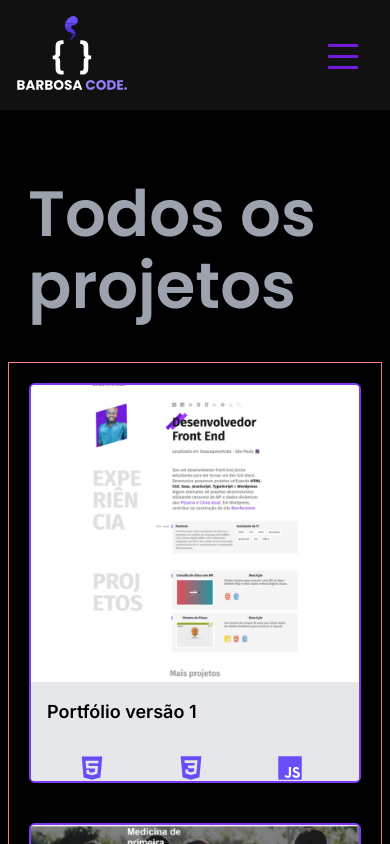
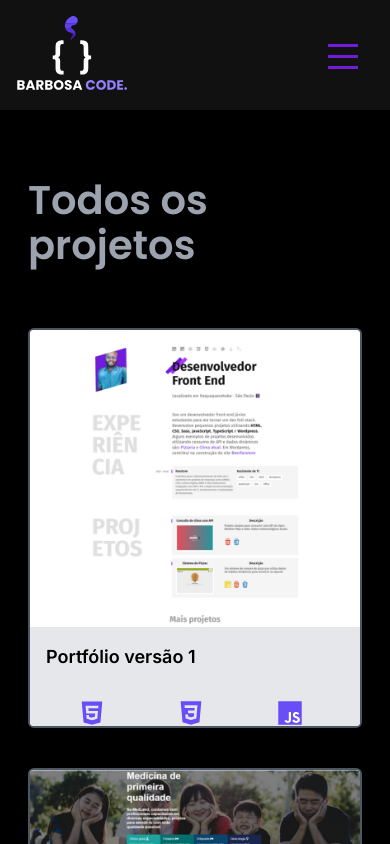
Before and after one commit to JoaoSBarbosa/barbosa-code, a Next.js app: page /pages/projects in a window 390 px wide. Shown: the top 844 px of the page. Built offline with nearby package versions, Linux system fonts and the light colour scheme.

Commit message:
Fix - Correção do tamanho de texto

```diff
--- a/src/app/components/displayCard/index.tsx
+++ b/src/app/components/displayCard/index.tsx
@@ -72,12 +72,11 @@ type DisplayCardProps = {
 export const DisplayCard = ({ project, width, pathImage, ...res }: DisplayCardProps) => {
     const { title, coverImage, technologies } = project;
     const techIcons = TechnologiesIconsData;
-    const cardWidth = width || 400; // Defina a largura padrão aqui
-    const cardHeight = 600; // Defina a altura fixa aqui
+
 
     return (
         <div
-            className={`${styles.container} bg-white shadow-lg overflow-hidden relative rounded-md border-2 border-purple-600 lg:border-none lg:rounded-none`}
+            className={`${styles.container} bg-white shadow-lg overflow-hidden relative rounded-md border-2 border-gray-600 lg:border-none lg:rounded-none`}
 
         >
             <div className="relative h-3/4">
--- a/src/app/pages/projects/page.tsx
+++ b/src/app/pages/projects/page.tsx
@@ -19,17 +19,17 @@ const Page = () => {
         <div
           className={`${styles.projectListContainer} max-w-screen-2xl mx-auto`}
         >
-          <h2 className={`${styles.lastProjectTitle}  text-gray-400 text-sm`}>
+          <h2 className={`${styles.lastProjectTitle}  text-gray-400 sm:text-xs 2xl:text-base`}>
             Todos os projetos
           </h2>
 
-          <ul className={`flex flex-wrap gap-10 p-5 border border-red-400 ${styles.ulContainer}`}>
+          <ul className={`flex flex-wrap gap-10 p-5 ${styles.ulContainer}`}>
             {ProjectsData.map((project, index) => (
               <Link
                 href={`/pages/projects/${project.id}`}
                 className={`block max-w-full lg:w-max ${styles.linkContainer}`}
               >
-                <li key={project.id} className={`max-w-full ${styles.containerLi}`}>
+                <li key={project.id} className={`max-w-full  ${styles.containerLi}`}>
                   <DisplayCard project={project}  pathImage={'projects'}/>
                 </li>
               </Link>
--- a/src/app/pages/projects/styles.module.css
+++ b/src/app/pages/projects/styles.module.css
@@ -42,4 +42,14 @@
     .linkContainer{
         width: 100%;
     }
+    .lastProjectTitle {
+        font-size: 2.5rem;
+        font-weight: 600;
+        font-family: 'Poppins', sans-serif;
+        line-height: 1.125;
+        margin-bottom: 40px;
+        max-width: 1200px;
+        box-sizing: border-box;
+        padding: 0 20px;
+    }
 }
```
